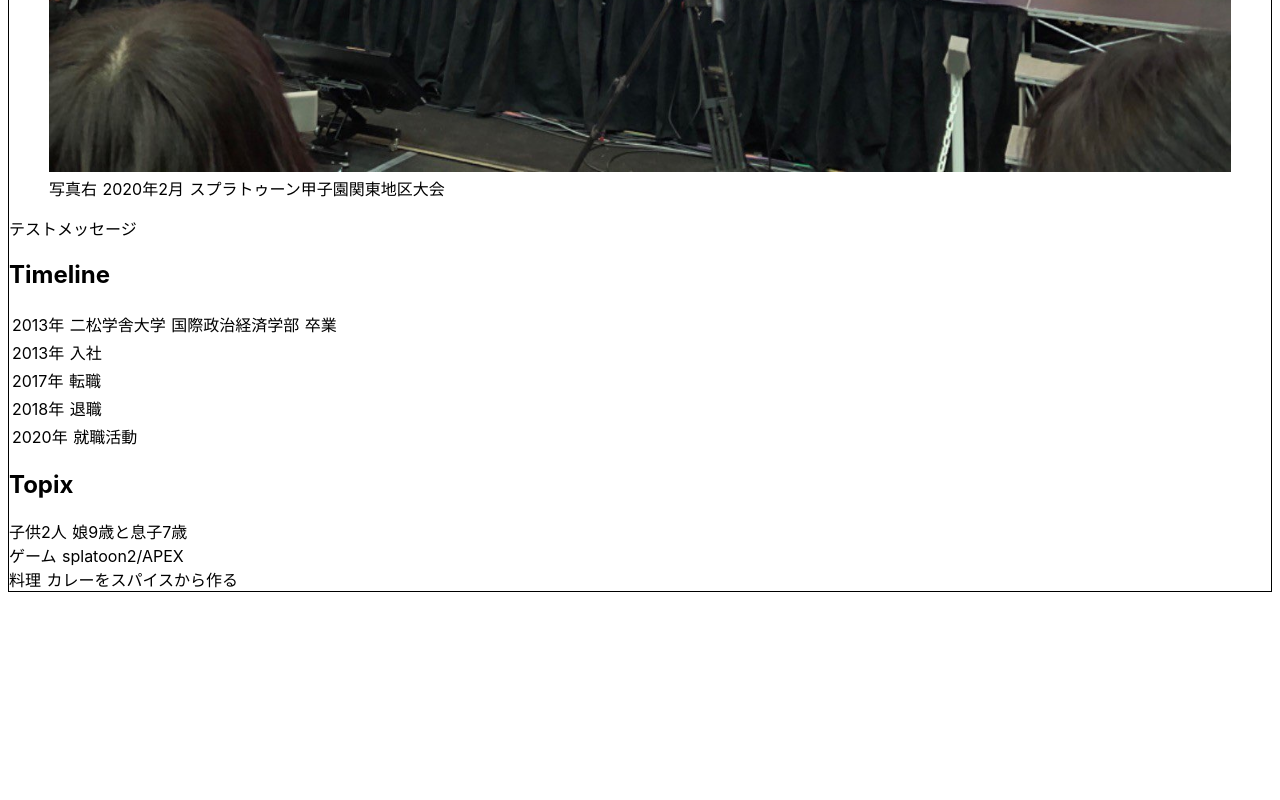
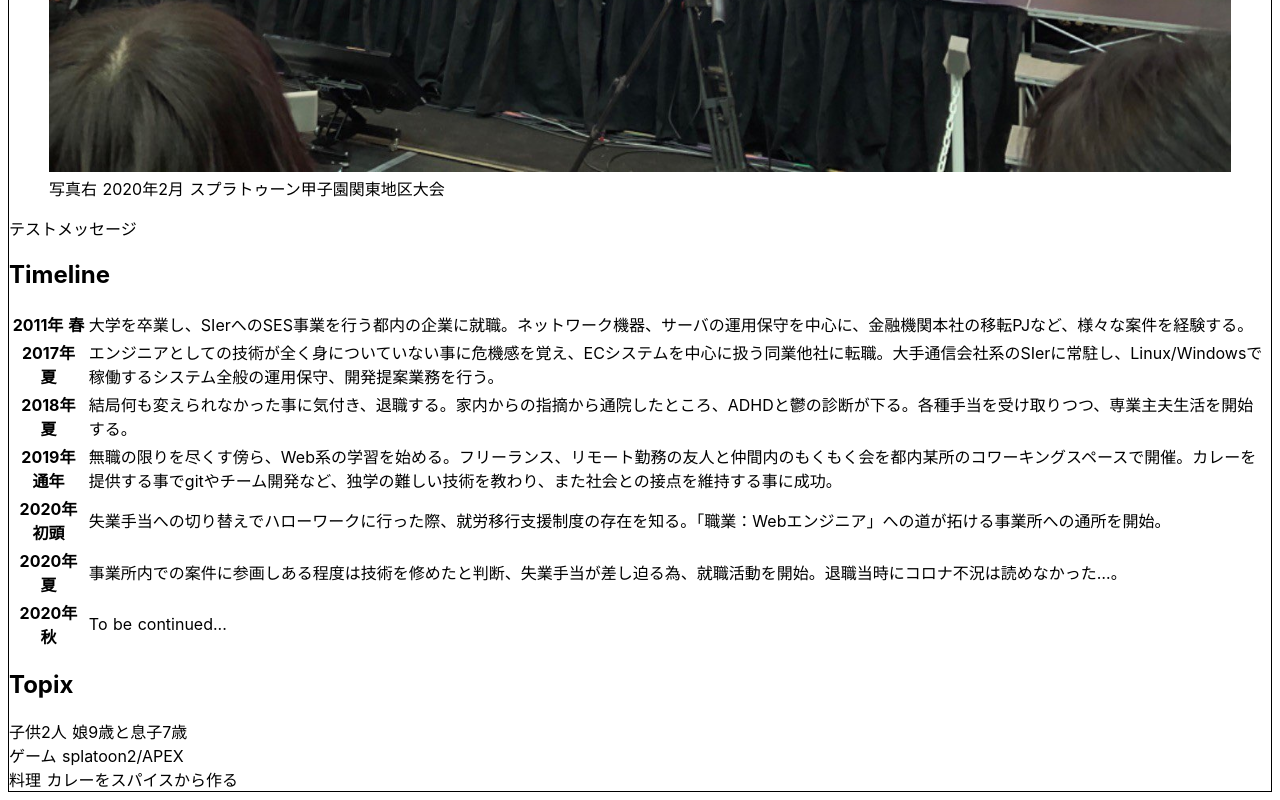
Before and after one commit to suzuki84g/-suzuki84g.github.io, a Nuxt app: page / in a window 1280 px wide. Shown: the part 967-1767 px from the top of the page. Before the commit the page ends 1567 px from the top, so only its background shows below. Built offline with nearby package versions, Linux system fonts and the light colour scheme.

Commit message:
Timelineの更新

```diff
--- a/components/History.vue
+++ b/components/History.vue
@@ -4,7 +4,8 @@
     <table>
       <tbody>
         <tr v-for="history in history" :key="history.year">
-          <td>{{ history.year }}年 {{ history.value }}</td>
+          <th>{{ history.year }}年 {{ history.month }}</th>
+          <td>{{ history.value }}</td>
         </tr>
       </tbody>
     </table>
@@ -16,11 +17,13 @@ export default {
   data () {
     return {
       history: [
-        { year: 2013, value: '二松学舎大学 国際政治経済学部 卒業' },
-        { year: 2013, value: '入社' },
-        { year: 2017, value: '転職' },
-        { year: 2018, value: '退職' },
-        { year: 2020, value: '就職活動' }
+        { year: 2011, month: '春', value: '大学を卒業し、SIerへのSES事業を行う都内の企業に就職。ネットワーク機器、サーバの運用保守を中心に、金融機関本社の移転PJなど、様々な案件を経験する。' },
+        { year: 2017, month: '夏', value: 'エンジニアとしての技術が全く身についていない事に危機感を覚え、ECシステムを中心に扱う同業他社に転職。大手通信会社系のSIerに常駐し、Linux/Windowsで稼働するシステム全般の運用保守、開発提案業務を行う。' },
+        { year: 2018, month: '夏', value: '結局何も変えられなかった事に気付き、退職する。家内からの指摘から通院したところ、ADHDと鬱の診断が下る。各種手当を受け取りつつ、専業主夫生活を開始する。' },
+        { year: 2019, month: '通年', value: '無職の限りを尽くす傍ら、Web系の学習を始める。フリーランス、リモート勤務の友人と仲間内のもくもく会を都内某所のコワーキングスペースで開催。カレーを提供する事でgitやチーム開発など、独学の難しい技術を教わり、また社会との接点を維持する事に成功。' },
+        { year: 2020, month: '初頭', value: '失業手当への切り替えでハローワークに行った際、就労移行支援制度の存在を知る。「職業：Webエンジニア」への道が拓ける事業所への通所を開始。' },
+        { year: 2020, month: '夏', value: '事業所内での案件に参画しある程度は技術を修めたと判断、失業手当が差し迫る為、就職活動を開始。退職当時にコロナ不況は読めなかった…。' },
+        { year: 2020, month: '秋', value: 'To be continued...' }
       ]
     }
   }
```
